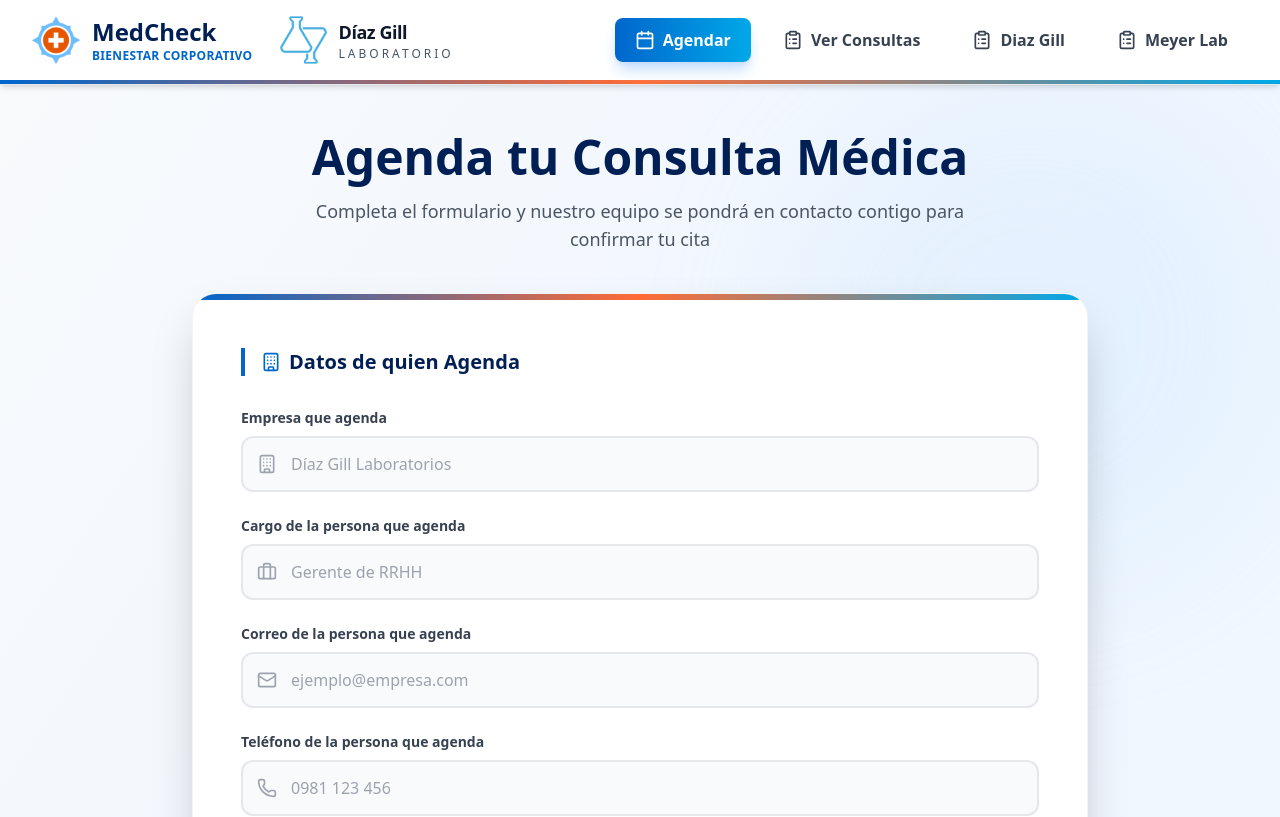
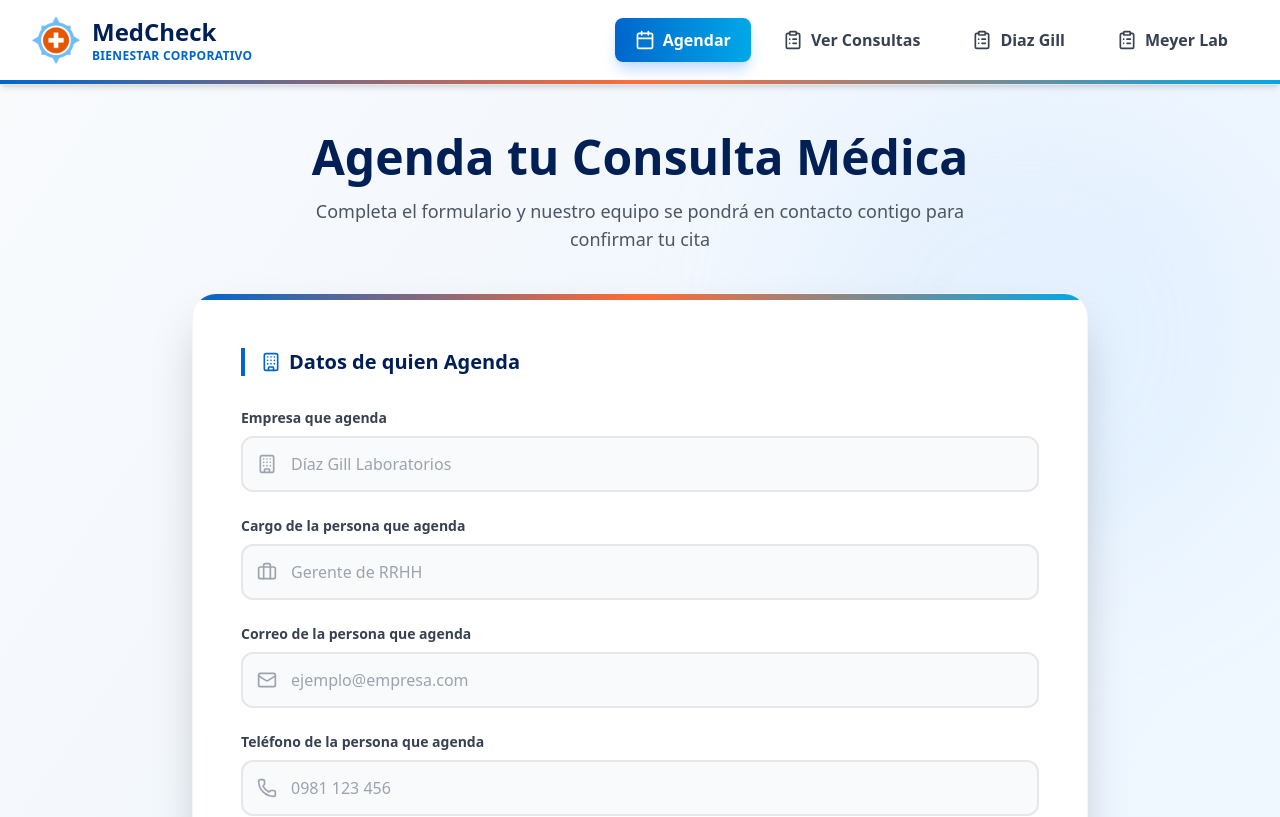
Before and after one commit to ramiroec/Agenda, a React (Vite) app: page / in a window 1280 px wide. Shown: the top 817 px of the page. Built offline with nearby package versions, Linux system fonts and the light colour scheme.

Commit message:
logo segun la pagina

```diff
--- a/src/App.tsx
+++ b/src/App.tsx
@@ -13,46 +13,35 @@ function Navbar() {
   const location = useLocation();
 
   const isActive = (path: string) => location.pathname === path;
+  const hostname = typeof window !== 'undefined' ? window.location.hostname : '';
+  const isDiazGillDomain = hostname === 'agenda-diazgill.vercel.app';
+
+  const brandLogo = isDiazGillDomain ? '/diazgill.png' : '/medcheck.png';
+  const brandName = isDiazGillDomain ? 'Díaz Gill' : 'MedCheck';
+  const brandSubtitle = isDiazGillDomain ? 'LABORATORIO' : 'BIENESTAR CORPORATIVO';
+  const brandTextClass = isDiazGillDomain ? 'text-slate-900' : 'text-[#001F54]';
+  const brandSubtitleClass = isDiazGillDomain ? 'text-slate-600 uppercase tracking-[0.25em]' : 'text-xs text-[#0066CC] font-semibold tracking-wide hidden sm:block';
 
   return (
     <nav className="bg-white/95 backdrop-blur-xl border-b border-gray-200 shadow-md sticky top-0 z-50">
       <div className="max-w-7xl mx-auto px-4 sm:px-6 lg:px-8">
         <div className="flex justify-between items-center h-20">
           {/* Logo y título */}
-          <div className="flex items-center gap-3 group">
-            <Link to="/" className="flex items-center gap-3 transition-transform hover:scale-105">
+          <Link to="/" className="flex items-center gap-3 group transition-transform hover:scale-105">
             <img
-                src="/medcheck.png"
-                alt="MedCheck Logo"
+              src={brandLogo}
+              alt={`${brandName} Logo`}
               className="h-12 object-contain"
             />
             <div>
-                <h1 className="text-xl sm:text-2xl font-bold text-[#001F54]">
-                  MedCheck
+              <h1 className={`text-xl sm:text-2xl font-bold ${brandTextClass}`}>
+                {brandName}
               </h1>
-                <p className="text-xs text-[#0066CC] font-semibold tracking-wide hidden sm:block">
-                  BIENESTAR CORPORATIVO
+              <p className={brandSubtitleClass}>
+                {brandSubtitle}
               </p>
             </div>
           </Link>
-
-            {/* Logo Díaz Gill y texto a la derecha del logo MedCheck */}
-            <div className="hidden sm:flex items-center ml-4 gap-3">
-              <img
-                src="/diazgill.png"
-                alt="Díaz Gill Logo"
-                className="h-12 object-contain"
-              />
-              <div className="flex flex-col leading-tight">
-                <span className="text-lg font-semibold text-slate-900 tracking-tight">
-                  Díaz Gill
-                </span>
-                <span className="text-xs uppercase tracking-[0.25em] text-slate-600">
-                  Laboratorio
-                </span>
-              </div>
-            </div>
-          </div>
 
           {/* Links desktop */}
           <div className="hidden md:flex items-center gap-3">
```
Lines whose indentation alone changed are shown as unchanged.
